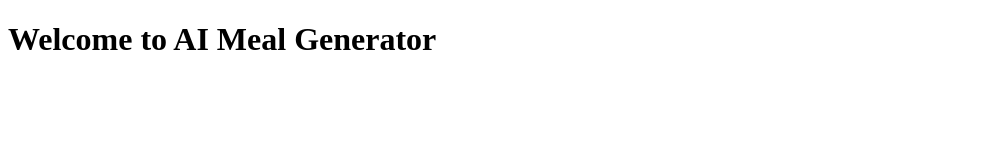
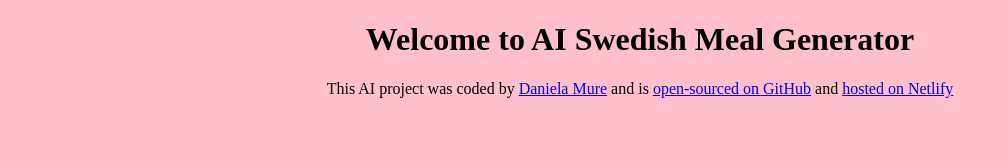
Before and after one commit to DanniFront/AI-meal-generator, a plain HTML site: page index.html in a window 1280 px wide. Shown: the whole page, without its empty margins (0-1008 px from the left). Drawn offline with Linux system fonts and the light colour scheme.

Commit message:
Added footer and links

```diff
--- a/index.html
+++ b/index.html
@@ -4,8 +4,22 @@
     <meta charset="UTF-8" />
     <meta name="viewport" content="width=device-width, initial-scale=1.0" />
     <title>AI meal Generator</title>
+    <link rel="stylesheet" href="src/style.css" />
   </head>
   <body>
-    <h1>Welcome to AI Meal Generator</h1>
+    <h1>Welcome to AI Swedish Meal Generator</h1>
+    <footer>
+      This AI project was coded by
+      <a href="https://github.com/DanniFront" target="_blank">Daniela Mure</a>
+      and is
+      <a href="http://github.com/DanniFront/AI-meal-generator" target="_blank"
+        >open-sourced on GitHub</a
+      >
+      and
+      <a href="https://ai-swedishmeal-generator.netlify.app/" target="_blank"
+        >hosted on Netlify</a
+      >
+      <script src="src/script.js"></script>
+    </footer>
   </body>
 </html>
--- a/src/script.js
+++ b/src/script.js
@@ -0,0 +1 @@
+alert("Hello");
--- a/src/style.css
+++ b/src/style.css
@@ -0,0 +1,11 @@
+body {
+  background-color: pink;
+}
+
+h1 {
+  text-align: center;
+}
+
+footer {
+  text-align: center;
+}
```
